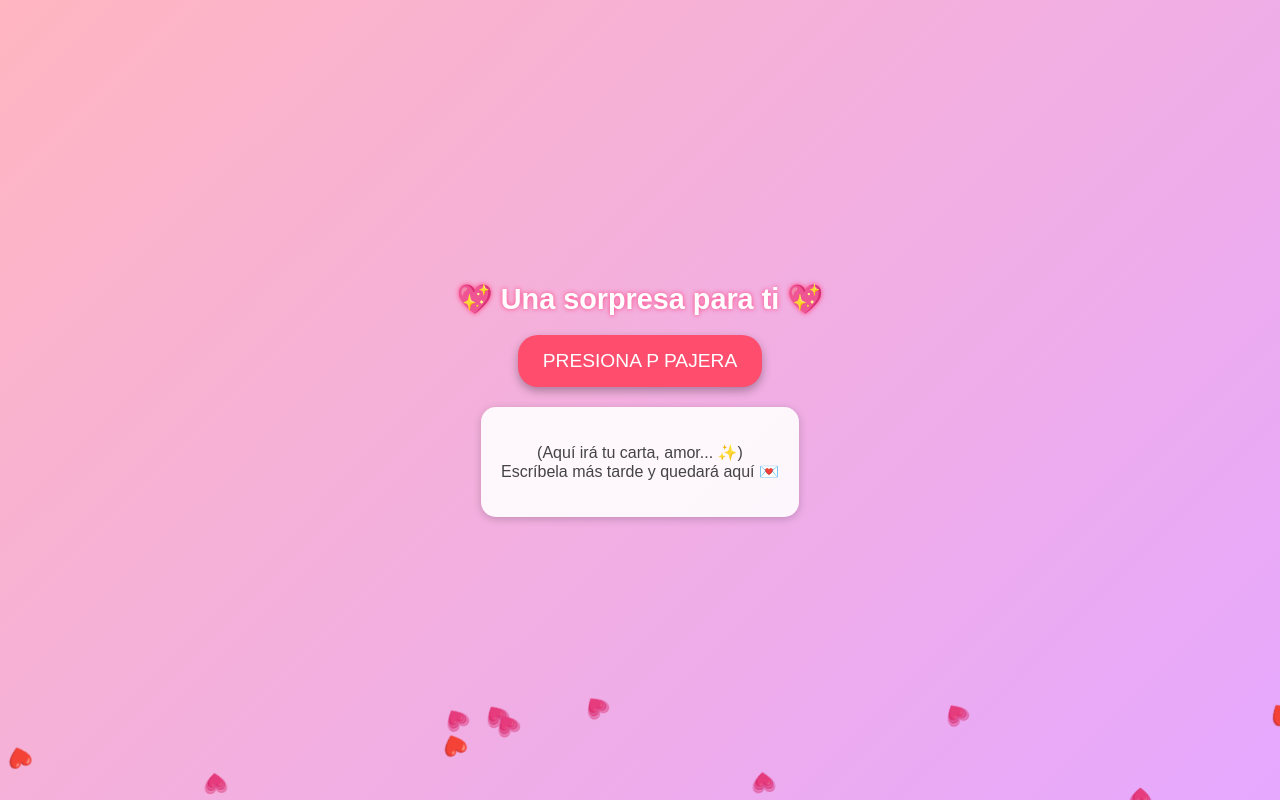
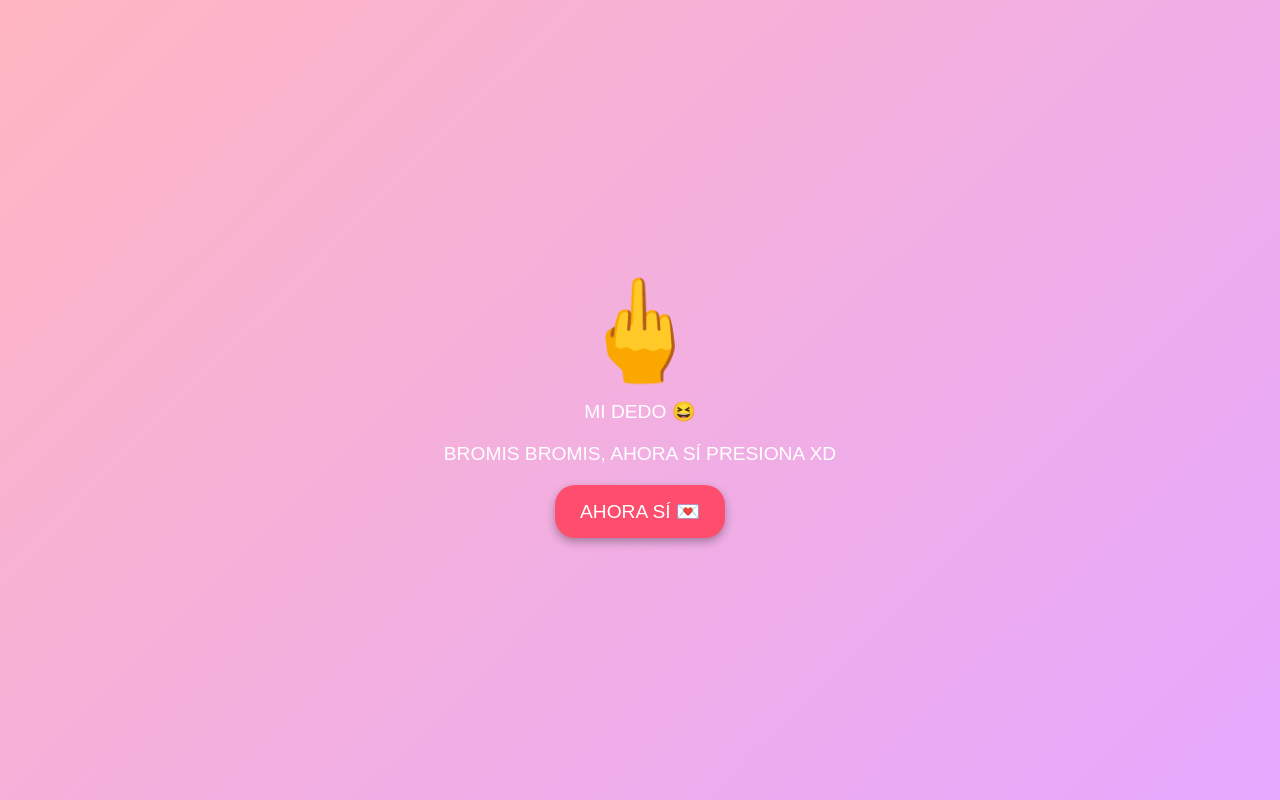
Before and after one commit to fredycachero/pajera-, a plain HTML site: page index.html in a window 1280 px wide. Both pictures are taken after a click on the button "PRESIONA P PAJERA". Drawn offline with Linux system fonts and the light colour scheme.

Commit message:
Update index.html

```diff
--- a/index.html
+++ b/index.html
@@ -15,6 +15,7 @@
       align-items: center;
       font-family: "Poppins", sans-serif;
       overflow: hidden;
+      text-align: center;
     }
 
     h1 {
@@ -39,8 +40,22 @@
       transform: scale(1.05);
     }
 
+    .broma, .carta {
+      display: none;
+    }
+
+    .dedo {
+      font-size: 100px;
+      margin: 10px 0;
+    }
+
+    .texto-broma {
+      color: white;
+      font-size: 1.2em;
+      margin-bottom: 20px;
+    }
+
     .carta {
-      display: none;
       margin: 20px;
       padding: 20px;
       background: rgba(255, 255, 255, 0.9);
@@ -48,7 +63,6 @@
       max-width: 90%;
       color: #444;
       font-size: 1em;
-      text-align: center;
       box-shadow: 0 2px 8px rgba(0,0,0,0.2);
       animation: fadeIn 1.5s ease-in-out;
     }
@@ -73,7 +87,14 @@
 </head>
 <body>
   <h1>💖 Una sorpresa para ti 💖</h1>
-  <button id="boton">PRESIONA P PAJERA</button>
+  <button id="primerBoton">PRESIONA P PAJERA</button>
+
+  <div class="broma" id="broma">
+    <div class="dedo">🖕</div>
+    <div class="texto-broma">MI DEDO 😆</div>
+    <div class="texto-broma">BROMIS BROMIS, AHORA SÍ PRESIONA XD</div>
+    <button id="segundoBoton">AHORA SÍ 💌</button>
+  </div>
 
   <div class="carta" id="carta">
     <p>
@@ -82,18 +103,22 @@
     </p>
   </div>
 
-  <audio id="musica" src="https://www.youtube.com/embed/wu5kZ0pYbqs"></audio>
+  <script>
+    const primerBoton = document.getElementById('primerBoton');
+    const segundoBoton = document.getElementById('segundoBoton');
+    const broma = document.getElementById('broma');
+    const carta = document.getElementById('carta');
 
-  <script>
-    const boton = document.getElementById('boton');
-    const carta = document.getElementById('carta');
-    const musica = document.getElementById('musica');
+    primerBoton.addEventListener('click', () => {
+      primerBoton.style.display = 'none';
+      document.querySelector('h1').style.display = 'none';
+      broma.style.display = 'block';
+    });
 
-    boton.addEventListener('click', () => {
+    segundoBoton.addEventListener('click', () => {
+      broma.style.display = 'none';
       carta.style.display = 'block';
       crearCorazones();
-      // No se puede reproducir directamente de YouTube en <audio>, debes usar un MP3 o archivo local.
-      alert("💞 Reproduce la canción: 'Querer Querernos (acústica)' de Canserbero mientras lees 💞");
     });
 
     function crearCorazones() {
```
